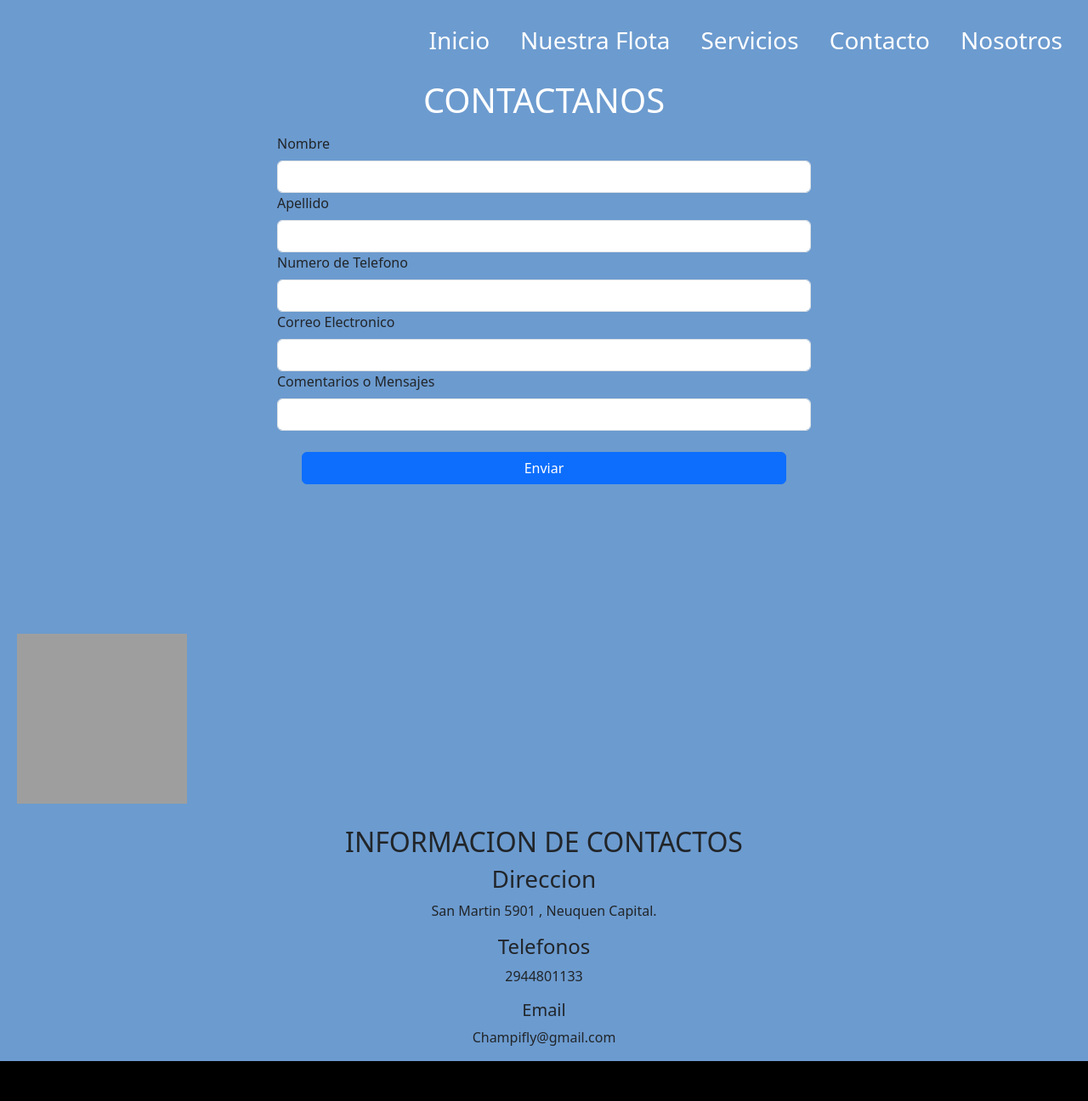
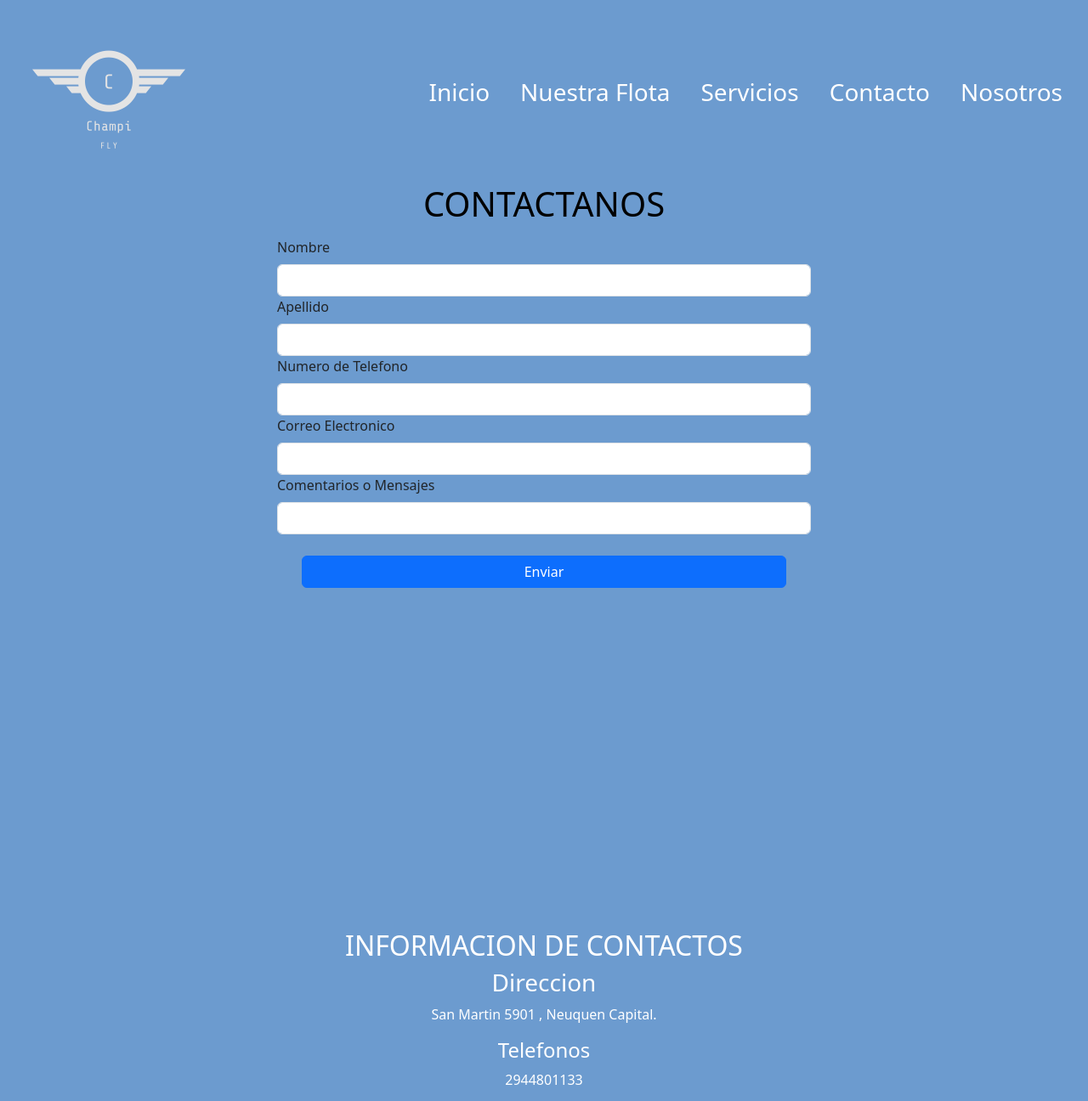
Before and after one commit to JuanpPabloFerraccioli/Entrega3Proyecto, a plain HTML site: page pages/contacto.html in a window 1280 px wide. Shown: the top 1296 px of the page at 85% size. Drawn offline with nearby package versions, Linux system fonts and the light colour scheme; grey boxes are pictures that could not be loaded.

Commit message:
cambios en info de contactos

```diff
--- a/css/styles.css
+++ b/css/styles.css
@@ -135,7 +135,7 @@ main p{
 /* SECTION SERVICIOS */
 
 .h1{
-    color: white;
+    color: black;
     margin-bottom: 15px;
 }
 
@@ -193,3 +193,7 @@ main p{
     padding: 10px;
     margin: 10px;
 }
+
+.infocontactos{
+    color: white;
+}
--- a/pages/contacto.html
+++ b/pages/contacto.html
@@ -15,7 +15,7 @@
         <!-- BARRA DE NAVEGACION -->
             <nav class="navbar navbar-expand-lg --bs-dark-bg-subtle">
                 <div class="container-fluid">
-                <a class="navbar-brand" href="#"></a> <img class="d-flex justify-content-start" src="images/logo_transparentsized.png" alt="">
+                <a class="navbar-brand" href="#"></a> <img class="d-flex justify-content-start" src="../images/logo_transparentsized.png" alt="">
                 <button class="navbar-toggler" type="button" data-bs-toggle="collapse" data-bs-target="#navbarNav" aria-controls="navbarNav" aria-expanded="false" aria-label="Toggle navigation">
                     <span class="navbar-toggler-icon"></span>
                 </button>
@@ -104,7 +104,7 @@
 </section>
 
 <!-- SECTION 2 CONTACTOS -->
-<section class="container">
+<section class="container infocontactos">
     <!-- H2 -->
 <h2 class="text-center">INFORMACION DE CONTACTOS</h2>
 
```
